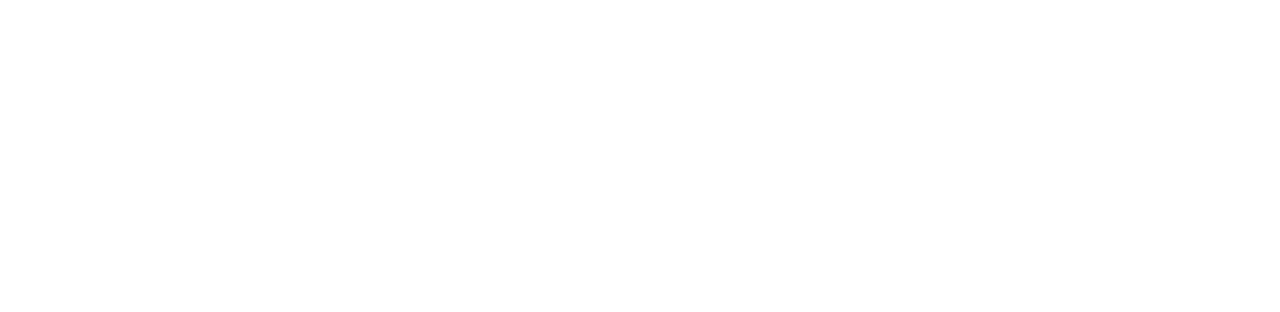
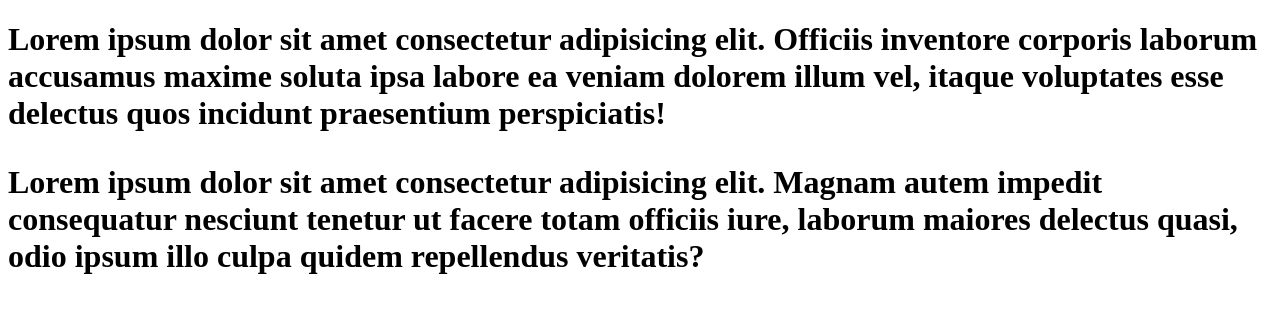
Before and after one commit to Olga898/git-intro, a plain HTML site: page index.html in a window 1280 px wide. Drawn offline with Linux system fonts and the light colour scheme.

Commit message:
Add main page

```diff
--- a/index.html
+++ b/index.html
@@ -6,6 +6,8 @@
     <title>Document</title>
 </head>
 <body>
-
+    <h1>Lorem ipsum dolor sit amet consectetur adipisicing elit. Officiis inventore corporis laborum accusamus maxime soluta ipsa labore ea veniam dolorem illum vel, itaque voluptates esse delectus quos incidunt praesentium perspiciatis!
+        <p>Lorem ipsum dolor sit amet consectetur adipisicing elit. Magnam autem impedit consequatur nesciunt tenetur ut facere totam officiis iure, laborum maiores delectus quasi, odio ipsum illo culpa quidem repellendus veritatis?</p>
+    </h1>
 </body>
 </html>
```
